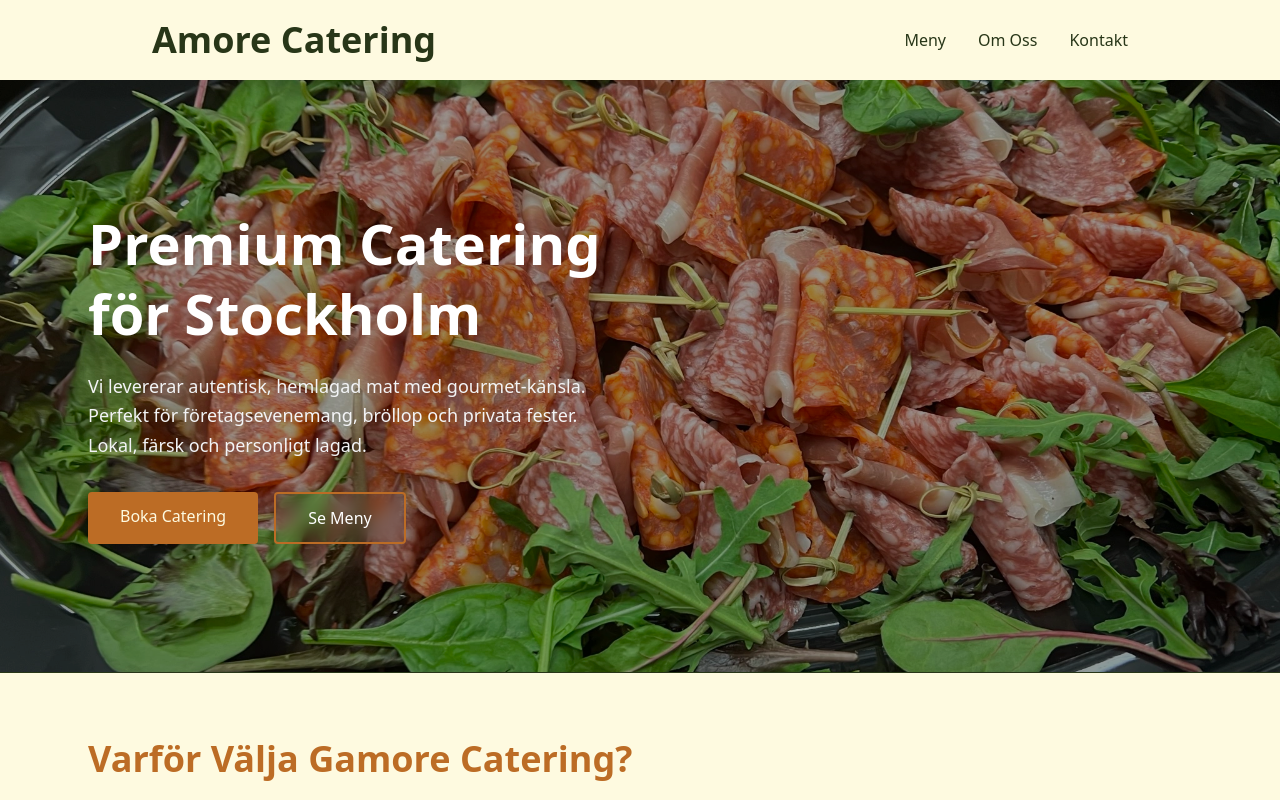
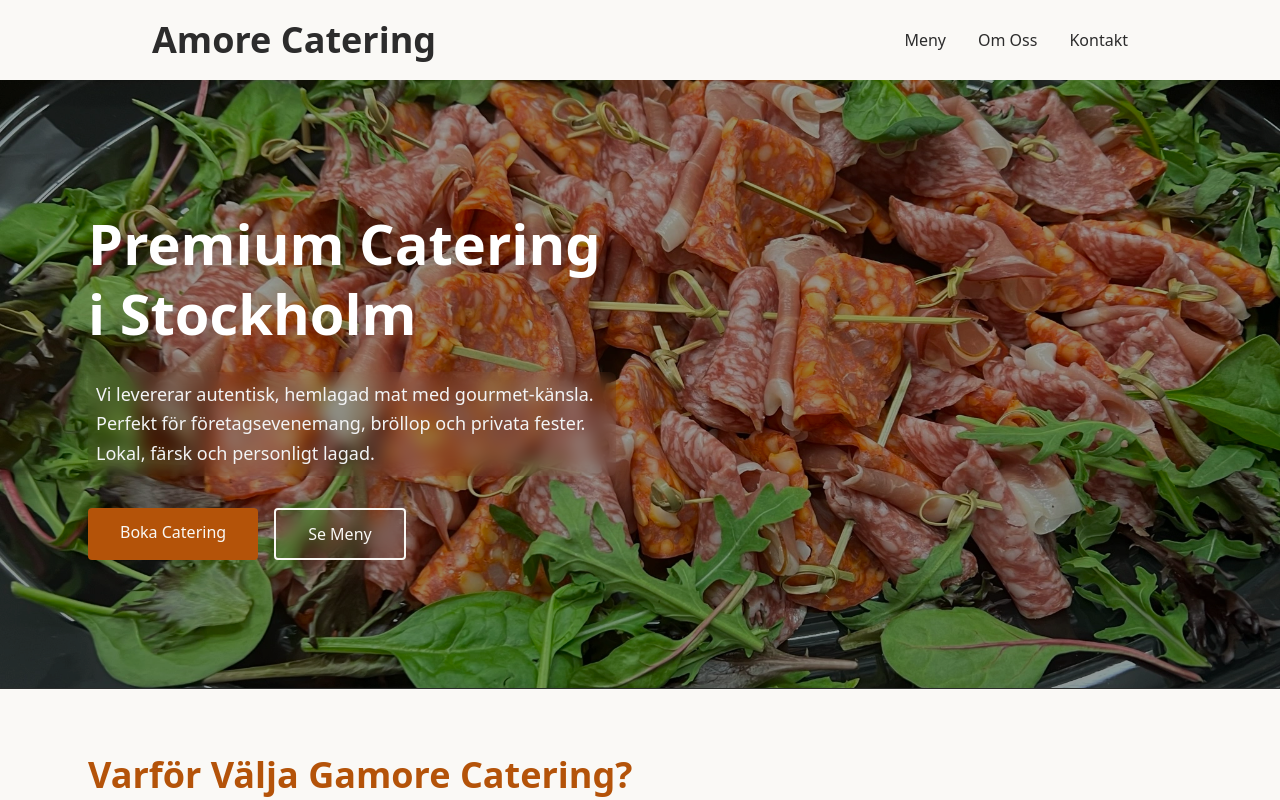
Before and after one commit to Egeeoz/gamoreCatering, a Next.js app: page / in a window 1280 px wide. Shown: the top 800 px of the page. Built offline with nearby package versions, Linux system fonts and the light colour scheme.

Commit message:
Update colors. Update footer styling and content

```diff
--- a/app/components/Footer.tsx
+++ b/app/components/Footer.tsx
@@ -1,61 +1,98 @@
 export default function Footer() {
   return (
-    <footer className="py-8 md:py-12 border-t border-border-color bg-background-secondary">
-      <div className="max-w-6xl mx-auto px-4 md:px-6">
-        <div className="grid grid-cols-1 md:grid-cols-2 lg:grid-cols-3 gap-6 md:gap-8 mb-6 md:mb-8">
-          <div>
-            <h4 className="text-base md:text-lg font-bold mb-3 md:mb-4 text-foreground">
-              Gamore Catering
-            </h4>
-            <p className="text-xs md:text-sm text-foreground-secondary">
-              Premium catering-tjänster i Stockholm. Hemlagad mat med
-              gourmet-känsla för alla tillfällen.
-            </p>
+    <footer className="flex flex-col gap-8 pt-8 items-center bg-foreground/90 *:text-background [&_h2]:font-light [&_h2]:text-xl [&_h2]:uppercase [&_h2]:text-background/80 relative">
+      <svg
+        xmlns="http://www.w3.org/2000/svg"
+        className="absolute top-0 left-0 right-0 w-full"
+        style={{
+          height: '12px',
+          fill: 'white',
+          transform: 'scaleY(-1)',
+        }}
+      >
+        <defs>
+          <pattern
+            id="spike-pattern-footer"
+            x="0"
+            y="0"
+            width="11"
+            height="12"
+            patternUnits="userSpaceOnUse"
+          >
+            <path d="M0 12L5.5 1l5.5 11z" fill="white" />
+          </pattern>
+        </defs>
+        <rect width="100%" height="100%" fill="url(#spike-pattern-footer)" />
+      </svg>
+      <section className="flex flex-col items-center gap-2 text-center">
+        <h2>CATERING PÅ HORNSTULL</h2>
+        <p className="md:w-[60%] w-[90%] text-sm">
+          Amore Catering, Premium catering-tjänster i Stockholm. Hemlagad mat
+          med gourmet-känsla för alla tillfällen.
+        </p>
+      </section>
+      <section className="flex flex-col gap-2 items-center">
+        <h2>KONTAKTA OSS</h2>
+        <address className="*:not-italic text-center flex flex-col gap-1.5 *:hover:text-amber-light *:ease-in-out *:transition *:cursor-pointer">
+          <a
+            className="address"
+            href="https://www.google.com/maps/place/H%C3%B6galidsgatan+13B,+117+30+Stockholm/@59.3179318,18.030397,555m/data=!3m2!1e3!4b1!4m6!3m5!1s0x465f77c516626cd1:0xb5c0102197626147!8m2!3d59.3179291!4d18.0329719!16s%2Fg%2F11csj91byp?entry=ttu&g_ep=EgoyMDI2MDMxMC4wIKXMDSoASAFQAw%3D%3D"
+            target="_blank"
+            rel="noopener noreferrer"
+          >
+            Högalidsgatan 13B, 117 30 Stockholm
+          </a>
+
+          <a className="email" href="mailto:info@gamore.se">
+            info@gamore.se
+          </a>
+          <a className="phone" href="tel:+46707961666">
+            070 796 16 66
+          </a>
+          <a className="phone" href="tel:+08304270">
+            08 30 42 70
+          </a>
+        </address>
+      </section>
+      <section>
+        <h2 className="text-center pb-2">ÖPPETTIDER</h2>
+        <dl className="grid grid-cols-2 md:grid-cols-4 lg:grid-cols-7 gap-2 [&_dt]:font-medium">
+          <div className="flex flex-col items-center">
+            <dt>Måndag</dt>
+            <dd>Stängt</dd>
           </div>
-          <div>
-            <h4 className="text-base md:text-lg font-bold mb-3 md:mb-4 text-foreground">
-              Snabblänkar
-            </h4>
-            <ul className="space-y-2 text-xs md:text-sm text-foreground-secondary">
-              <li>
-                <a href="#meny" className="hover:text-accent-hover transition">
-                  Meny
-                </a>
-              </li>
-              <li>
-                <a href="#om" className="hover:text-accent-hover transition">
-                  Om Oss
-                </a>
-              </li>
-              <li>
-                <a
-                  href="#kontakt"
-                  className="hover:text-accent-hover transition"
-                >
-                  Kontakt
-                </a>
-              </li>
-            </ul>
+          <div className="flex flex-col items-center">
+            <dt>Tisdag</dt>
+            <dd>13 - 20</dd>
           </div>
-          <div>
-            <h4 className="text-base md:text-lg font-bold mb-3 md:mb-4 text-foreground">
-              Kontakt
-            </h4>
-            <p className="text-xs md:text-sm text-foreground-secondary mb-1">
-              070 123 45 67
-            </p>
-            <p className="text-xs md:text-sm text-foreground-secondary">
-              info@gamorecatering.se
-            </p>
+          <div className="flex flex-col items-center">
+            <dt>Onsdag</dt>
+            <dd>13 - 20</dd>
           </div>
-        </div>
-        <div className="border-t border-border-color pt-6 md:pt-8 text-center text-xs md:text-sm text-foreground-secondary">
-          <p>
-            &copy; {new Date().getFullYear()} Gamore Catering Stockholm. All
-            rights reserved.
-          </p>
-        </div>
-      </div>
+          <div className="flex flex-col items-center">
+            <dt>Torsdag</dt>
+            <dd>13 - 20</dd>
+          </div>
+          <div className="flex flex-col items-center">
+            <dt>Fredag</dt>
+            <dd>13 - 21</dd>
+          </div>
+          <div className="flex flex-col items-center">
+            <dt>Lördag</dt>
+            <dd>13 - 21</dd>
+          </div>
+          <div className="flex flex-col items-center last:col-span-2 last:md:col-span-1">
+            <dt>Söndag</dt>
+            <dd>13 - 21</dd>
+          </div>
+        </dl>
+      </section>
+      <section>
+        <p className="uppercase text-background/80 pb-8 text-sm text-center">
+          Copyright &copy; {new Date().getFullYear()} Amore Catering. Alla
+          rättigheter förbehållna.
+        </p>
+      </section>
     </footer>
   );
 }
--- a/app/components/Hero.tsx
+++ b/app/components/Hero.tsx
@@ -16,9 +16,9 @@ export default function Hero() {
         <div className="grid grid-cols-1 md:grid-cols-2 gap-8 md:gap-12 items-center">
           <div>
             <h1 className="text-3xl md:text-5xl font-bold mb-6 leading-tight text-white">
-              Premium Catering för Stockholm
+              Premium Catering i Stockholm
             </h1>
-            <p className="text-base md:text-lg mb-8 leading-relaxed text-gray-100">
+            <p className="text-base md:text-lg mb-8 leading-relaxed text-gray-100 backdrop-blur-sm p-2 rounded-md">
               Vi levererar autentisk, hemlagad mat med gourmet-känsla. Perfekt
               för företagsevenemang, bröllop och privata fester. Lokal, färsk
               och personligt lagad.
@@ -26,13 +26,13 @@ export default function Hero() {
             <div className="flex flex-col sm:flex-row gap-4 [&_a]:hover:-translate-y-2 [&_a]:transition-all [&_a]:duration-300 [&_a]:rounded [&_a]:px-6 [&_a]:md:px-8 [&_a]:py-2 [&_a]:md:py-3">
               <Link
                 href="#kontakt"
-                className="bg-accent text-background hover:bg-accent-hover   font-medium text-center md:text-left"
+                className="bg-accent text-background font-medium text-center md:text-left"
               >
                 Boka Catering
               </Link>
               <Link
                 href="#meny"
-                className="border-2 border-accent backdrop-blur-sm text-white font-medium text-center md:text-left"
+                className="border-2 backdrop-blur-sm text-background font-medium text-center md:text-left"
               >
                 Se Meny
               </Link>
--- a/app/globals.css
+++ b/app/globals.css
@@ -1,62 +1,22 @@
 @import 'tailwindcss';
 
 :root {
-  /* Custom Light Theme Color Palette */
-  --olive-leaf: #606c38ff;
-  --black-forest: #283618ff;
-  --cornsilk: #fefae0ff;
-  --sunlit-clay: #dda15eff;
-  --copperwood: #bc6c25ff;
-
-  /* Light Theme - Primary Colors (Hex) */
-  --background: #fefae0ff;
-  --background-secondary: #fffbf0ff;
-  --background-tertiary: #f5f1e8ff;
-
-  /* Text Colors (Hex) */
-  --foreground: #283618ff;
-  --foreground-secondary: #606c38ff;
-  --foreground-muted: #8b8566ff;
-
-  /* Brand Colors */
-  --accent: #bc6c25ff;
-  --accent-hover: #a85d1dff;
-  --accent-light: #dda15eff;
-  --accent-dark: #9b5b1aff;
-
-  /* Semantic Colors (Hex) */
-  --brand-red: #dc2626;
-  --border-color: #d4cfc1ff;
-  --border-light: #e8e3d8ff;
-
-  /* Background Highlights (Hex) */
-  --bg-hover: #f5f1e8ff;
-  --bg-active: #ede7dcff;
-
-  /* Tailwind RGB Format Colors */
-  --background-rgb: 254 250 224;
-  --background-secondary-rgb: 255 251 240;
-  --background-tertiary-rgb: 245 241 232;
-
-  --foreground-rgb: 40 54 24;
-  --foreground-secondary-rgb: 96 108 56;
-  --foreground-muted-rgb: 139 133 102;
-
-  --accent-rgb: 188 108 37;
-  --accent-hover-rgb: 168 93 29;
-  --accent-light-rgb: 221 161 94;
-  --accent-dark-rgb: 155 91 26;
-
-  --brand-red-rgb: 220 38 38;
-  --border-color-rgb: 212 207 193;
-  --border-light-rgb: 232 227 216;
+  --color-amber-primary: #b45309;
+  --color-amber-light: #d97706;
+  --color-amber-dark: #92400e;
+  --color-cream: #faf9f6;
+  --dark-grey: #2c2c2c;
 }
 
 @theme inline {
-  --color-background: var(--background);
-  --color-foreground: var(--foreground);
-  --color-accent: var(--accent);
-  --color-red: var(--brand-red);
+  --color-amber-primary: #b45309;
+  --color-amber-light: #d97706;
+  --color-amber-dark: #92400e;
+  --color-cream: #faf9f6;
+  --color-background: var(--color-cream);
+  --color-foreground: var(--dark-grey);
+  --color-accent: var(--color-amber-primary);
+  --color-title: var(--color-amber-dark);
   --font-sans: var(--font-geist-sans);
   --font-mono: var(--font-geist-mono);
 }
@@ -107,7 +67,7 @@ article:hover {
 }
 
 /* Scrollbar styling (webkit browsers) */
-::-webkit-scrollbar {
+/* ::-webkit-scrollbar {
   width: 8px;
 }
 
@@ -122,4 +82,4 @@ article:hover {
 
 ::-webkit-scrollbar-thumb:hover {
   background: #92400e;
-}
+} */
--- a/app/page.tsx
+++ b/app/page.tsx
@@ -4,8 +4,6 @@ import Menu from './components/Menu';
 import About from './components/About';
 import Contact from './components/Contact';
 import Faq from './components/Faq';
-
-import Link from 'next/link';
 import Image from 'next/image';
 
 export const metadata = {
@@ -24,6 +22,15 @@ export default function Home() {
       {/* Menu Section */}
       <Menu />
       {/* About Section */}
+      <div className="w-full h-150 relative">
+        <Image
+          src="/catering2.webp"
+          alt="Premium Catering Background"
+          priority
+          fill
+          className="object-cover object-center"
+        />
+      </div>
       <About />
       {/* Contact Section */}
       <Contact />
```
Also changed, not shown: public/catering2.webp (added).
